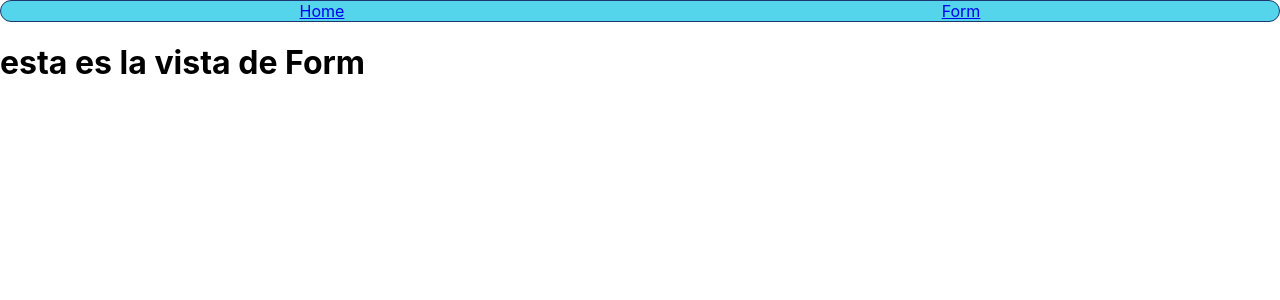
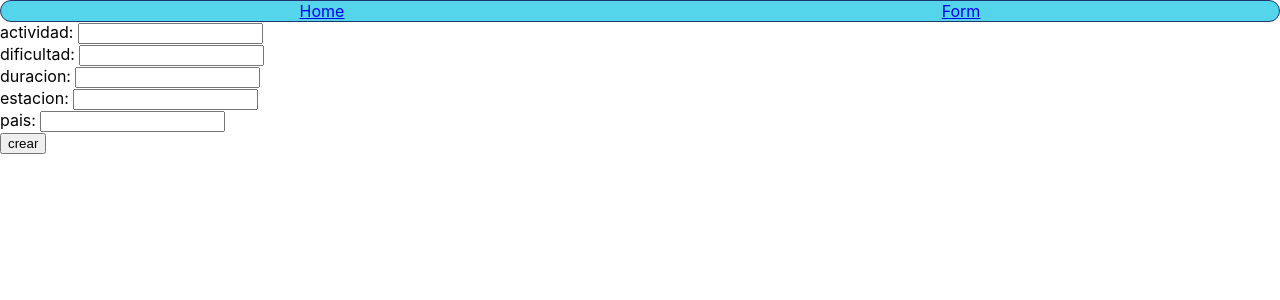
Before and after one commit to nehuencisneros/countries-PI, a React (Create React App) app in the folder client/: page /create in a window 1280 px wide. Shown: the top 300 px of the page. Built offline with nearby package versions, Linux system fonts and the light colour scheme.

Commit message:
form y un poco de css

```diff
--- a/client/src/components/Card/Card.jsx
+++ b/client/src/components/Card/Card.jsx
@@ -3,10 +3,10 @@ import style from "./Card.module.css"
 const Card = (props) => {
     return(
         <div className={style.card}>
+             <img className={style.flag} src={props.flag} alt={props.name}/>
             <h3>{props.name}</h3>
-            <p>Capital: {props.capital}</p>
-            <p>Population: {props.population}</p>
-            <img className={style.flag} src={props.flag} alt={props.name}/>
+            <p>Continent: {props.continent}</p>
+
         </div>
     )
 }
--- a/client/src/components/Card/Card.module.css
+++ b/client/src/components/Card/Card.module.css
@@ -1,12 +1,17 @@
 .flag {
-    max-width: 100%;
+    margin-top: 30px;
+    margin-bottom: 30px;
+    width:100px;
     height: 60px;
-
 }
 
+
+
 .card{
+    text-align: center;
+    background-color: rgb(26, 83, 107);
     border: 1px solid darkgrey;
-    width: fit-content;
+    width: 160px;
     height: 300px;
     border-radius: 10px;
     padding: 5px;
--- a/client/src/components/CardContainer/CardContainer.jsx
+++ b/client/src/components/CardContainer/CardContainer.jsx
@@ -10,10 +10,10 @@ const CardContainer = () => {
             {countries.map(country => {
                 return <Card
                     id={country.id}
+                    flag={country.flag}
                     name={country.name}
-                    capital={country.capital}
-                    population={country.population}
-					flag={country.flag}
+                    continent={country.continent}
+
                 />
             })}
         </div>
--- a/client/src/components/CardContainer/CardContainer.module.css
+++ b/client/src/components/CardContainer/CardContainer.module.css
@@ -1,8 +1,10 @@
+
+
 
 .container{
-    border: 1px solid rgb(182, 121, 203);
-    display: grid;
-    grid-template-columns: repeat(5, 1fr);
+    background-color: rgb(77, 123, 176);
+    border: 1px solid rgb(0, 0, 0);
+    display: flex;
     gap: 2rem;
     min-height: 70vh;
     height: 100%;
@@ -13,4 +15,5 @@
     padding-top: 40px;
     padding-bottom: 20px;
     justify-content: center;
+    flex-wrap: wrap;
 }
--- a/client/src/redux/actions.js
+++ b/client/src/redux/actions.js
@@ -16,7 +16,7 @@ export const getAllCountries = () => {
         const apiData = await axios.get(URL_COUNTRIES);
         const countries = apiData.data;
         dispatch({
-            type: GET_COUNTRY_BY_NAME,
+            type: GET_ALL_COUNTRIES,
             payload: countries
         })
     }
--- a/client/src/redux/reducer.js
+++ b/client/src/redux/reducer.js
@@ -3,15 +3,16 @@ import { GET_ALL_COUNTRIES,
 
 const initialState = {
     countries: [],
-    country: []
+    //country: []
 }
 
 const rootReducer = (state = initialState, action) => {
     switch(action.type) {
         case GET_ALL_COUNTRIES:
             return {...state, countries: action.payload};
-        case GET_COUNTRY_BY_NAME:
-            return {...state, country: action.payload};
+
+        // case GET_COUNTRY_BY_NAME:
+        //     return {...state, country: action.payload};
 
         default:
             return {...state};
--- a/client/src/views/Form/Form.jsx
+++ b/client/src/views/Form/Form.jsx
@@ -1,8 +1,64 @@
+import { useState } from "react";
+
 const Form = () => {
+
+    const [newActivity, setNewActivity] = useState({
+        name: "",
+        difficulty: "",
+        duration: "",
+        season:"",
+        country: ""
+    })
+
+    const handlerChange = (event) => {
+        const activityProperty = event.target.name;
+        const value = event.target.value;
+
+        setNewActivity({...newActivity, [activityProperty]:value})
+    }
+
+    const handlerSubmit = (event) => {
+        event.preventDefault()
+    }
+
     return (
-        <>
-        <h1>esta es la vista de Form</h1>
-        </>
+        <form onSubmit={handlerSubmit}>
+            <div>
+                <label>actividad: </label>
+                <input type="text"
+                value={newActivity.name}
+                onChange={handlerChange}
+                name="name"></input>
+            </div>
+
+            <div>
+                <label>dificultad: </label>
+                <input type="text"
+                value={newActivity.difficulty}
+                onChange={handlerChange}
+                name="difficulty"></input>
+            </div>
+
+            <div>
+                <label>duracion: </label>
+                <input type="text"
+                value={newActivity.duration}
+                onChange={handlerChange}
+                name="duration"></input>
+            </div>
+
+            <div>
+                <label>estacion:  </label>
+                <input></input>
+            </div>
+
+            <div>
+                <label>pais:     </label>
+                <input></input>
+            </div>
+
+            <button type="submit">crear</button>
+        </form>
     )
 }
 
--- a/client/src/views/Home/Home.jsx
+++ b/client/src/views/Home/Home.jsx
@@ -6,9 +6,11 @@ import { getAllCountries } from "../../redux/actions";
 const Home = () => {
     const dispatch = useDispatch();
 
+
+
     useEffect(()=>{
         dispatch(getAllCountries())
-    },[dispatch]);
+    },[]);
 
     return (
         <>
```
